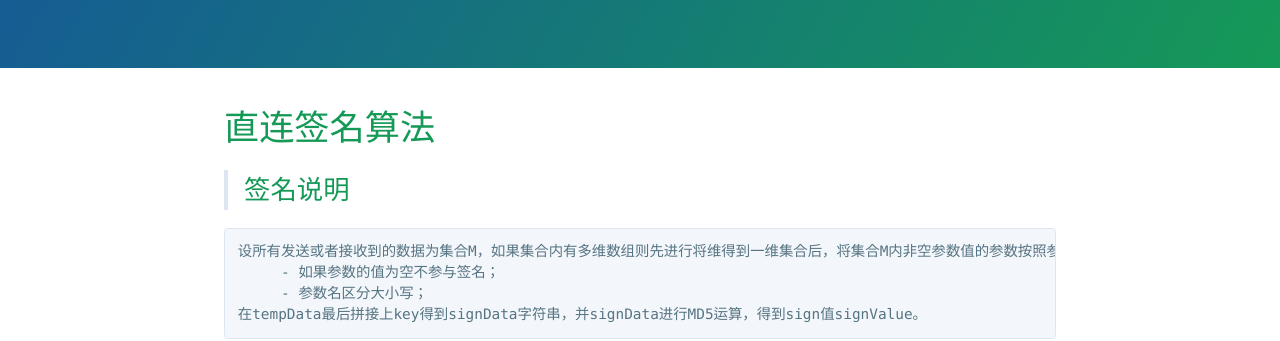
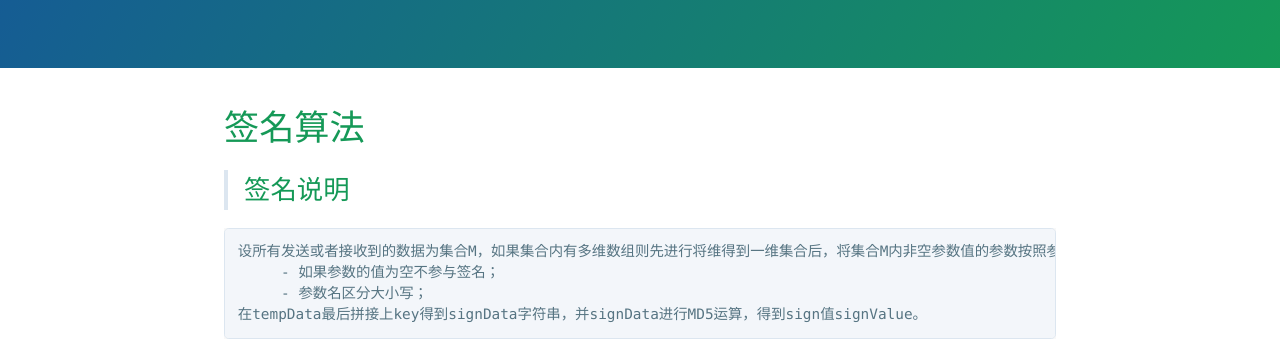
Before and after one commit to pagsmile/pagsmile.github.io, a Jekyll site: the page built from api/DriectSign.md, in a window 1280 px wide. Shown: the part 202-543 px from the top of the page. Built offline with Jekyll 4.4.1, drawn with Linux system fonts in a browser that asks for light colours; our own code applies the rules of GitHub Pages for plain Markdown files.

Commit message:
Update DriectSign.md

```diff
--- a/api/DriectSign.md
+++ b/api/DriectSign.md
@@ -1,4 +1,4 @@
-# 直连签名算法
+# 签名算法
 
 >## 签名说明
 
```
